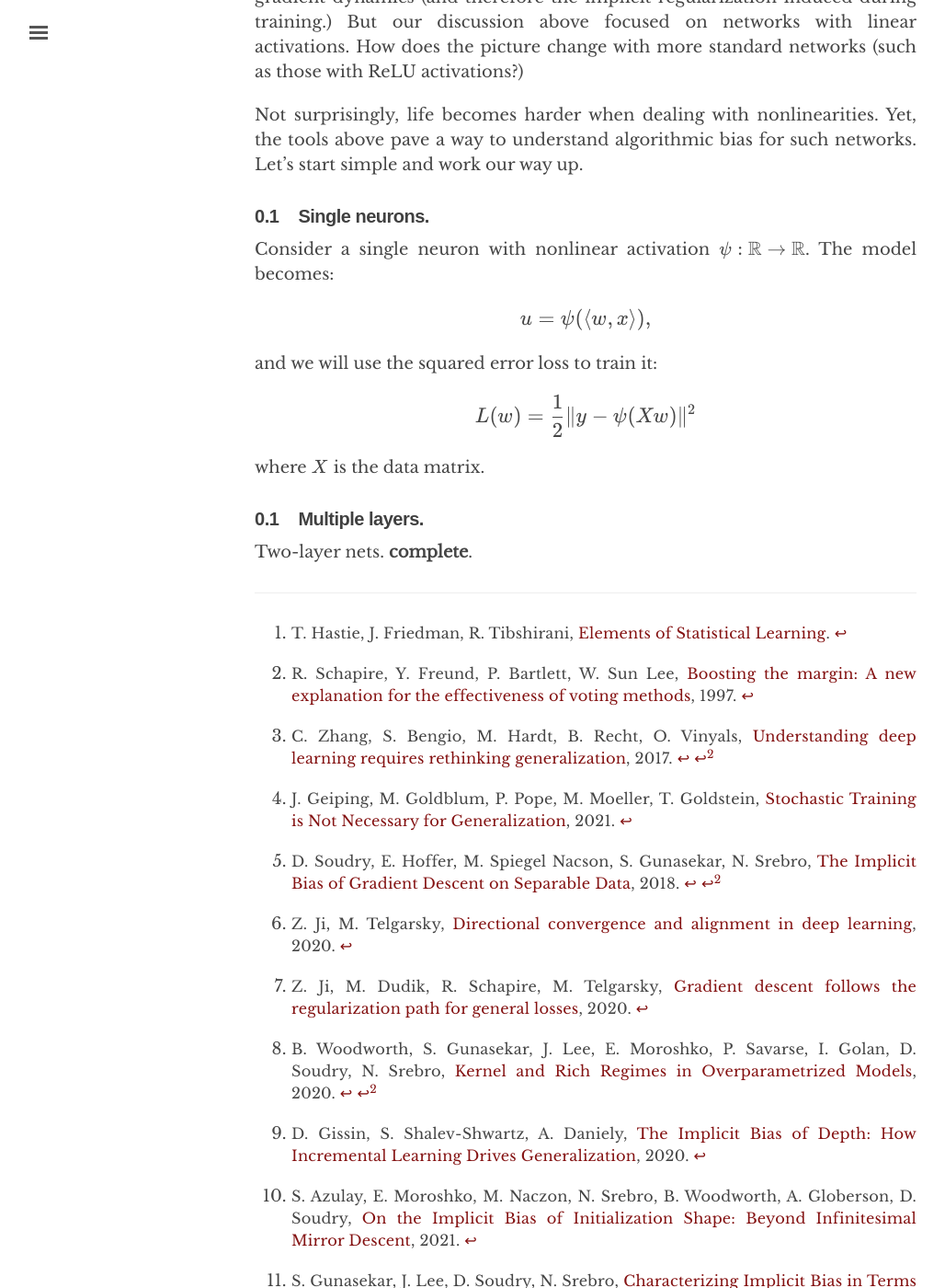
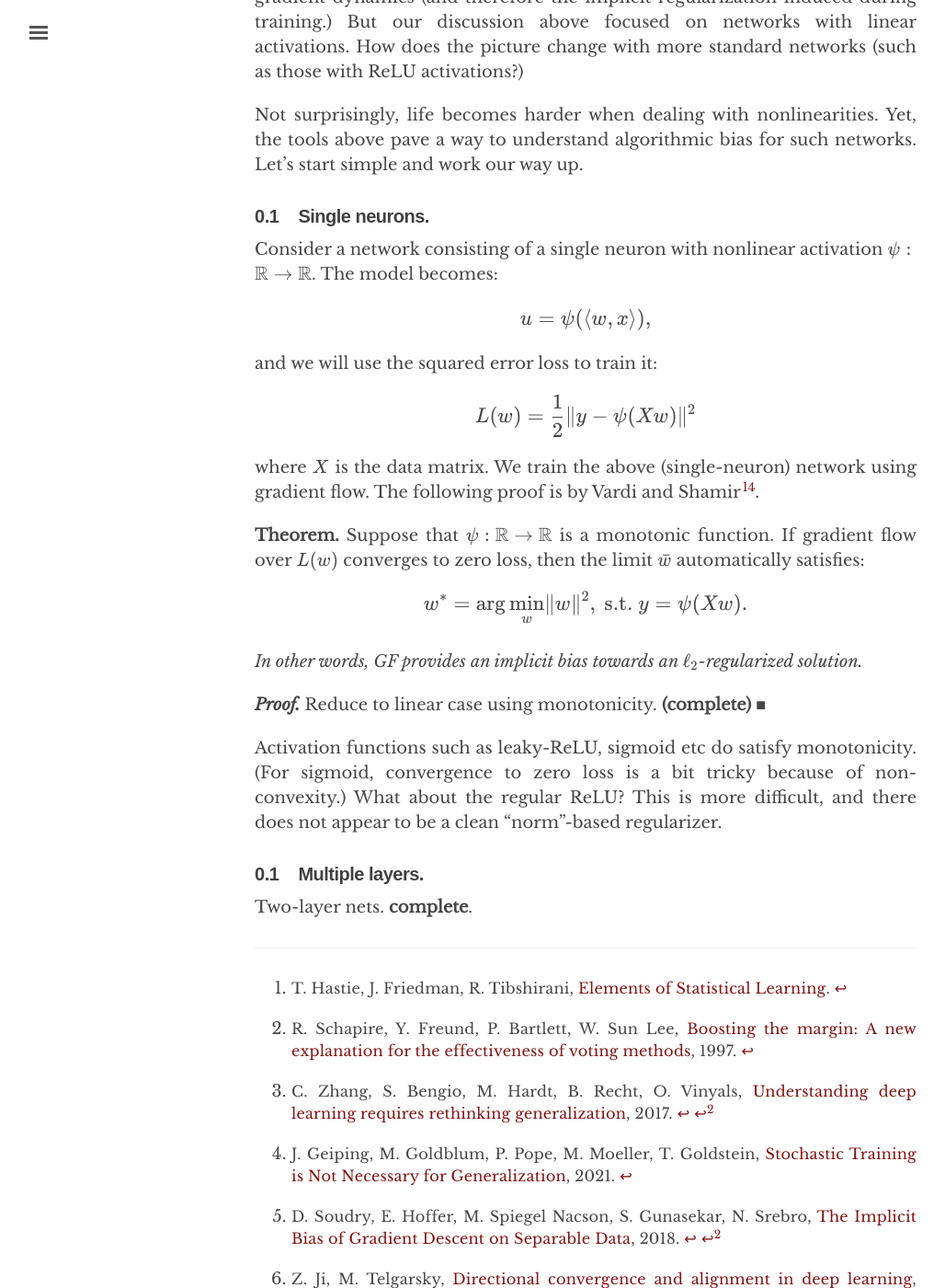
Before and after one commit to chinmayhegde/fodl, a Jekyll site: the page built from _posts/2022-01-12-generalization01.md, in a window 1280 px wide and 1400 px high, scrolled down 12677 px. Shown: the whole window at 92% size, without its empty margins (3-1031 px from the left). Built offline with Jekyll 4.4.1, drawn with Linux system fonts in a browser that asks for light colours; nearby versions of some CDN libraries; some of the changed text lies outside the part shown.

Commit message:
Update 2022-01-12-generalization01.md

```diff
--- a/_posts/2022-01-12-generalization01.md
+++ b/_posts/2022-01-12-generalization01.md
@@ -385,7 +385,7 @@ Not surprisingly, life becomes harder when dealing with nonlinearities. Yet, the
 ### Single neurons
 {:.label}
 
-Consider a single neuron with nonlinear activation $\psi : \R \rightarrow \R$. The model becomes:
+Consider a network consisting of a single neuron with nonlinear activation $\psi : \R \rightarrow \R$. The model becomes:
 
 $$
 u = \psi(\langle w,x \rangle),
@@ -397,7 +397,24 @@ $$
 L(w) = \frac{1}{2} \lVert y - \psi(Xw) \rVert^2
 $$
 
-where $X$ is the data matrix.
+where $X$ is the data matrix. We train the above (single-neuron) network using gradient flow. The following proof is by Vardi and Shamir[^vardi3].
+
+**Theorem**{:.label #GFNeuron}
+  Suppose that $\psi : \R \rightarrow \R$ is a monotonic function. If gradient flow over $L(w)$ converges to zero loss, then the limit $\bar{w}$ automatically satisfies:
+
+  $$
+  \begin{aligned}
+  w^* = \arg \min_w \lVert w \rVert^2,~\text{s.t.}~y = \psi(Xw).
+  \end{aligned}
+  $$
+
+  In other words, GF provides an implicit bias towards an $\ell_2$-regularized solution.
+{:.theorem}
+**Proof**{:.label #GFNeuronProof}
+  Reduce to linear case using monotonicity. **(complete)**
+{:.proof}
+
+Activation functions such as leaky-ReLU, sigmoid etc do satisfy monotonicity. (For sigmoid, convergence to zero loss is a bit tricky because of non-convexity.) What about the regular ReLU? This is more difficult, and there does not appear to be a clean "norm"-based regularizer.
 
 ### Multiple layers
 {:.label}
@@ -444,3 +461,6 @@ Two-layer nets. **complete**.
 
 [^li]:
     J. Li, T. Nguyen, C. Hegde, R. Wong, [Implicit Sparse Regularization: The Impact of Depth and Early Stopping](https://arxiv.org/pdf/2108.05574.pdf), 2021.
+
+[^vardi3]:
+    G. Vardi and O. Shamir, [Implicit Regularization in ReLU Networks with the Square Loss](https://arxiv.org/pdf/2012.05156.pdf), 2020.
```
